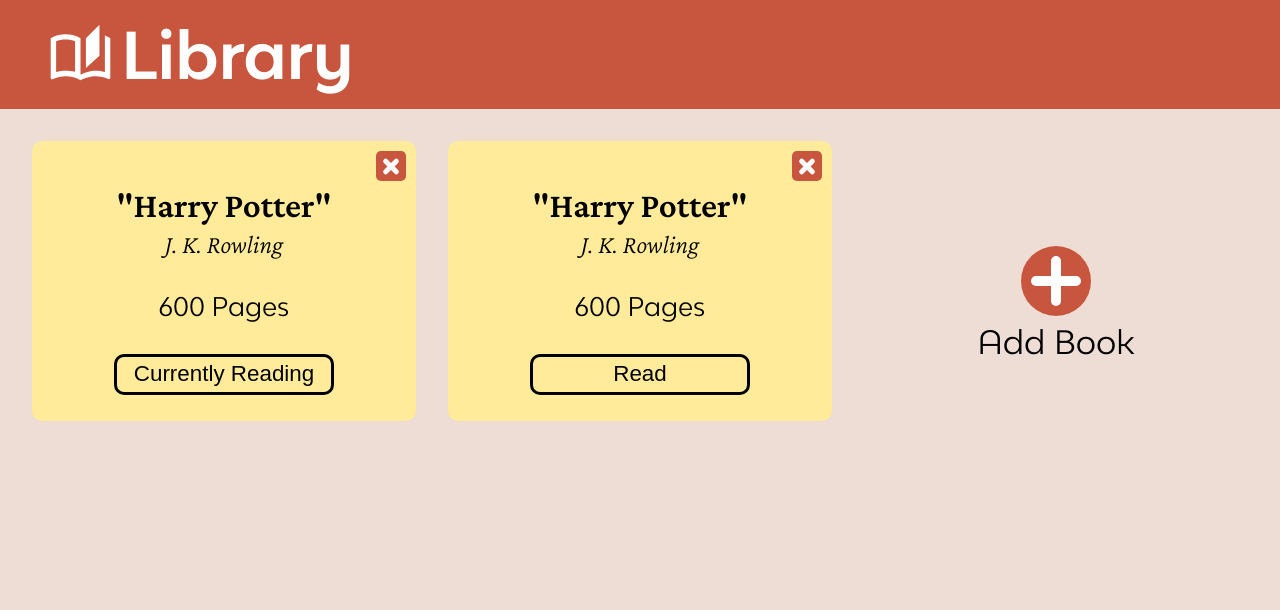
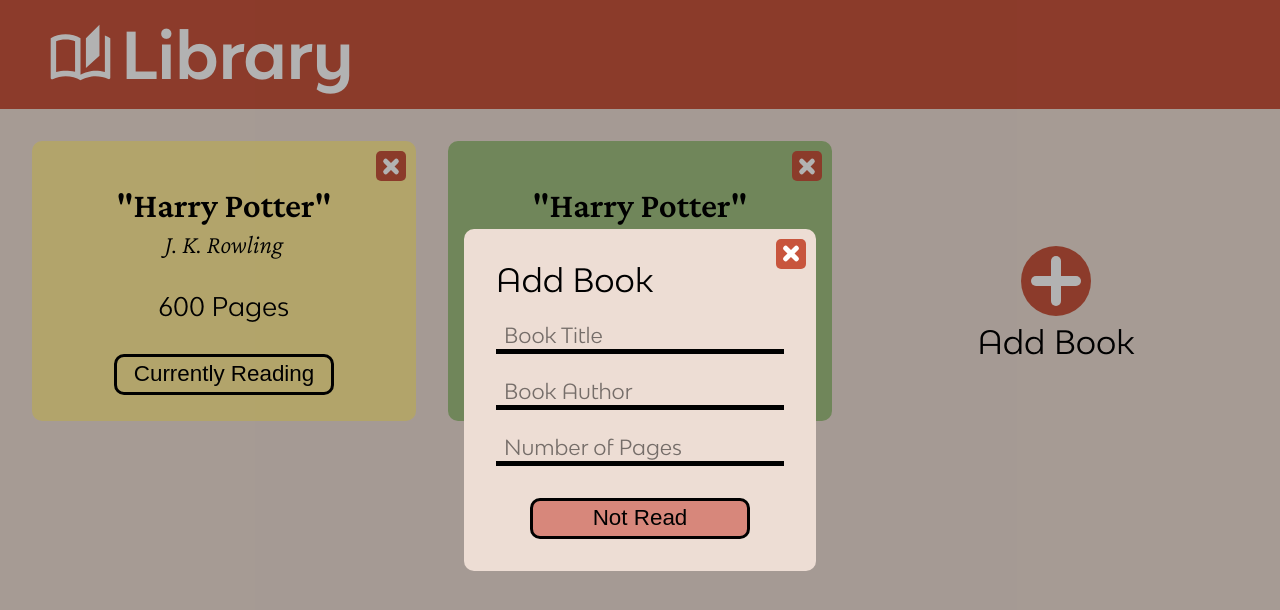
Before and after one commit to romaleks/Library, a plain HTML site: page index.html in a window 1280 px wide. Drawn offline with nearby package versions, Linux system fonts and the light colour scheme.

Commit message:
Create popup for adding a book

```diff
--- a/index.html
+++ b/index.html
@@ -23,8 +23,8 @@
             <div class="book__author">J. K. Rowling</div>
          </div>
          <div class="book__pages">600 Pages</div>
-         <button type="button" class="book__status">Currently Reading</button>
-         <div class="book__remove"></div>
+         <button type="button" class="status-btn">Currently Reading</button>
+         <div class="remove-btn"></div>
       </div>
       <div class="book">
          <div class="book__name">
@@ -32,14 +32,33 @@
             <div class="book__author">J. K. Rowling</div>
          </div>
          <div class="book__pages">600 Pages</div>
-         <button type="button" class="book__status">Read</button>
-         <div class="book__remove"></div>
+         <button type="button" class="status-btn">Read</button>
+         <div class="remove-btn"></div>
       </div>
       <div class="add">
          <div class="add__title">Add Book</div>
          <div class="add__btn"></div>
       </div>
    </main>
+   <div class="popup">
+      <div class="popup__content">
+         <div class="popup__title">Add Book</div>
+         <div class="remove-btn"></div>
+         <div class="popup__input">
+            <input type="text" name="book_name" id="name" placeholder=" ">
+            <label for="name">Book Title</label>
+         </div>
+         <div class="popup__input">
+            <input type="text" name="book_author" id="author" placeholder=" ">
+            <label for="author">Book Author</label>
+         </div>
+         <div class="popup__input">
+            <input type="number" name="book_pages" id="pages" placeholder=" ">
+            <label for="pages">Number of Pages</label>
+         </div>
+         <button data-status="not-read" class="status-btn" type="button">Not Read</button>
+      </div>
+   </div>
 </body>
 
 <script src="script.js"></script>
--- a/style.css
+++ b/style.css
@@ -17,6 +17,7 @@
    --yellow: #ffeb99;
    --green: #a1c181;
    --red: #c8553d;
+   --lite-red: #d7877b;
    --white: #fff;
 
    --font-serif: 'Crimson Pro', serif;
@@ -68,7 +69,7 @@ main {
    position: relative;
    transition: all 0.2s ease;
 }
-.book:last-child {
+.book:nth-child(2) {
    background-color: var(--green);
 }
 .book__name {
@@ -86,7 +87,7 @@ main {
 .book__pages {
    margin: 0 0 2rem 0;
 }
-.book__status {
+.status-btn {
    width: 220px;
    padding: 0.3rem 1rem;
    border: 3px solid;
@@ -95,7 +96,7 @@ main {
    background-color: inherit;
    cursor: pointer;
 }
-.book__remove {
+.remove-btn {
    display: flex;
    justify-content: center;
    align-items: center;
@@ -109,8 +110,8 @@ main {
    transition: all 0.1s ease;
    cursor: pointer;
 }
-.book__remove:before,
-.book__remove:after {
+.remove-btn:before,
+.remove-btn:after {
    content: '';
    position: absolute;
    width: 20px;
@@ -119,13 +120,13 @@ main {
    background-color: var(--white);
 }
 
-.book__remove:before {
+.remove-btn:before {
    transform: rotate(-45deg);
 }
-.book__remove:after {
+.remove-btn:after {
    transform: rotate(45deg);
 }
-.book__remove:hover {
+.remove-btn:hover {
    transform: scale(1.05);
 }
 .add {
@@ -173,3 +174,63 @@ main {
    position: absolute;
    bottom: -45px;
 }
+.popup {
+   position: fixed;
+   top: 0;
+   left: 0;
+   width: 100vw;
+   height: 100vh;
+   background-color: rgb(0, 0, 0, 0.3);
+   display: flex;
+   justify-content: center;
+   align-items: center;
+}
+.popup__content {
+   display: flex;
+   flex-direction: column;
+   gap: 1rem;
+   padding: 2rem;
+   background-color: var(--bg-color);
+   border-radius: 10px;
+   position: relative;
+}
+.popup .remove-btn {
+   position: absolute;
+}
+.popup__title {
+   font-size: 2rem;
+}
+.popup__input {
+   position: relative;
+}
+.popup input {
+   font-family: inherit;
+   border: none;
+   border-bottom: 5px solid #000;
+   outline: none;
+   padding: 0.5rem 0.5rem 0.1rem;
+   font-size: 1.3rem;
+   background-color: inherit;
+   transition: all 0.3s ease;
+}
+.popup input:focus {
+   border-bottom: 5px solid var(--red);
+}
+.popup label {
+   position: absolute;
+   left: 0.5rem;
+   bottom: 6px;
+   font-size: 1.3rem;
+   opacity: 0.5;
+   cursor: text;
+}
+.popup input:not(:placeholder-shown) + label {
+   font-size: 0;
+}
+.popup .status-btn {
+   margin: 1rem auto 0 auto;
+   transition: all ease 0.5s;
+}
+.popup .status-btn[data-status="not-read"] {
+   background-color: var(--lite-red);
+}
```
